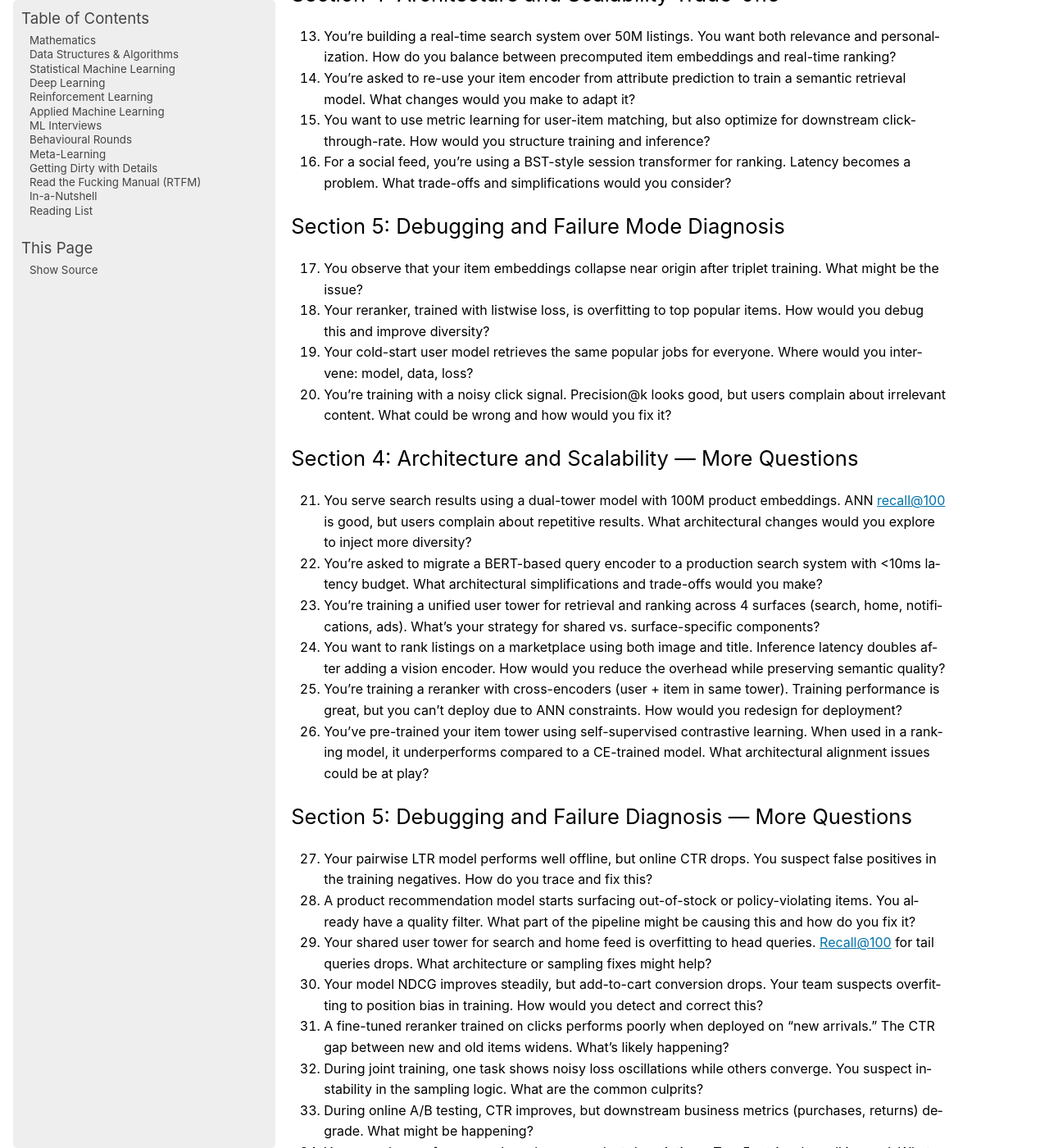
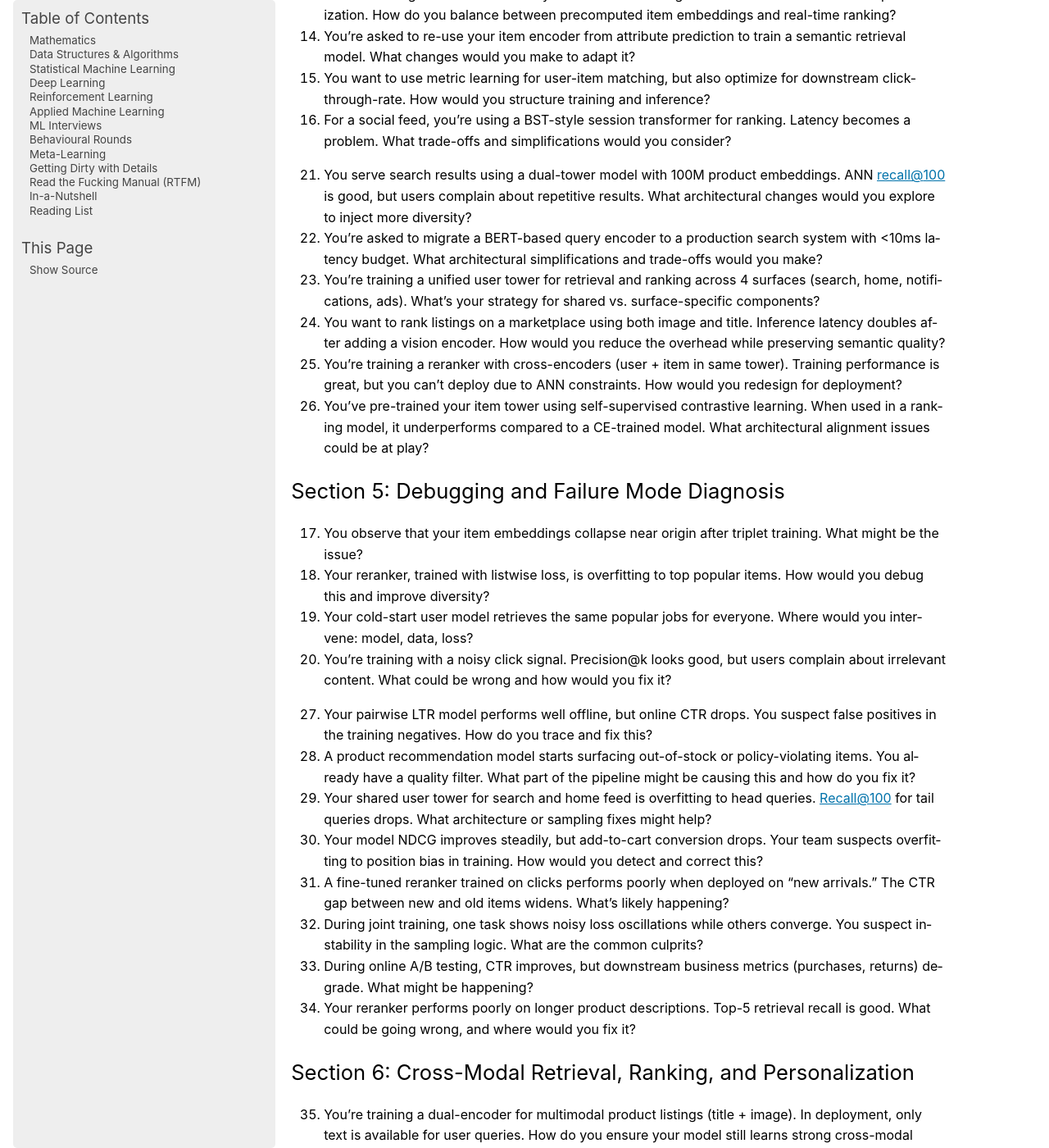
Before and after one commit to uselesstechjunks/leetcode, a Sphinx documentation site: the page built from docs/source/applied/practical/prob.rst, in a window 1280 px wide and 1400 px high, scrolled down 1539 px. Shown: the whole window at 82% size. Built offline with Sphinx 7.4.7, drawn with Linux system fonts in a browser that asks for light colours; pages that are not in the unit, such as notebooks, are missing from menus; part of the change alters nothing that is shown; some of the changed text lies outside the part shown.

Commit message:
Update prob.rst

```diff
--- a/docs/source/applied/practical/prob.rst
+++ b/docs/source/applied/practical/prob.rst
@@ -50,20 +50,6 @@ Section 4: Architecture and Scalability Trade-offs
 
 16. For a social feed, you're using a BST-style session transformer for ranking. Latency becomes a problem. What trade-offs and simplifications would you consider?
 
-*************************************************************************
-Section 5: Debugging and Failure Mode Diagnosis
-*************************************************************************
-17. You observe that your item embeddings collapse near origin after triplet training. What might be the issue?
-
-18. Your reranker, trained with listwise loss, is overfitting to top popular items. How would you debug this and improve diversity?
-
-19. Your cold-start user model retrieves the same popular jobs for everyone. Where would you intervene: model, data, loss?
-
-20. You're training with a noisy click signal. Precision@k looks good, but users complain about irrelevant content. What could be wrong and how would you fix it?
-
-*************************************************************************
-Section 4: Architecture and Scalability — More Questions
-*************************************************************************
 21. You serve search results using a dual-tower model with 100M product embeddings. ANN recall@100 is good, but users complain about repetitive results. What architectural changes would you explore to inject more diversity?
 
 22. You're asked to migrate a BERT-based query encoder to a production search system with <10ms latency budget. What architectural simplifications and trade-offs would you make?
@@ -77,8 +63,16 @@ Section 4: Architecture and Scalability — More Questions
 26. You've pre-trained your item tower using self-supervised contrastive learning. When used in a ranking model, it underperforms compared to a CE-trained model. What architectural alignment issues could be at play?
 
 *************************************************************************
-Section 5: Debugging and Failure Diagnosis — More Questions
+Section 5: Debugging and Failure Mode Diagnosis
 *************************************************************************
+17. You observe that your item embeddings collapse near origin after triplet training. What might be the issue?
+
+18. Your reranker, trained with listwise loss, is overfitting to top popular items. How would you debug this and improve diversity?
+
+19. Your cold-start user model retrieves the same popular jobs for everyone. Where would you intervene: model, data, loss?
+
+20. You're training with a noisy click signal. Precision@k looks good, but users complain about irrelevant content. What could be wrong and how would you fix it?
+
 27. Your pairwise LTR model performs well offline, but online CTR drops. You suspect false positives in the training negatives. How do you trace and fix this?
 
 28. A product recommendation model starts surfacing out-of-stock or policy-violating items. You already have a quality filter. What part of the pipeline might be causing this and how do you fix it?
```
